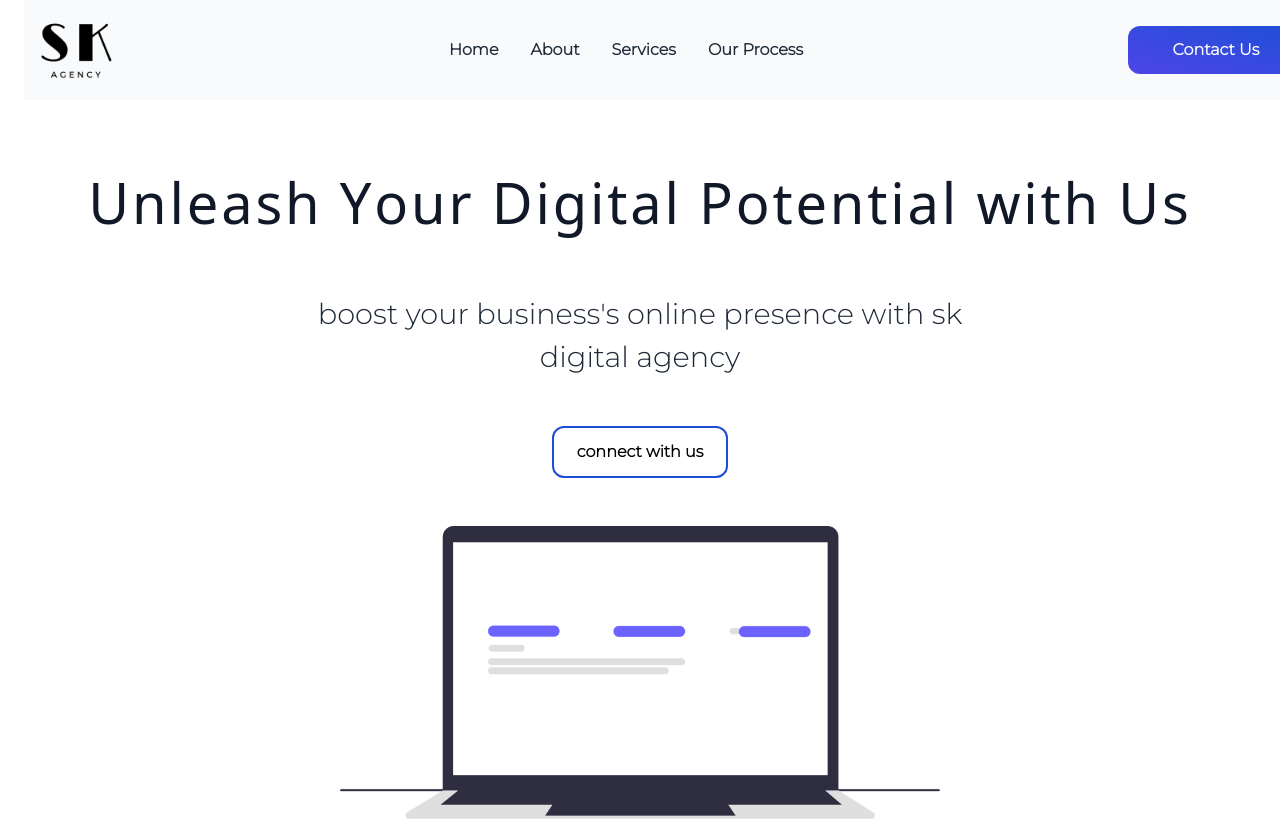
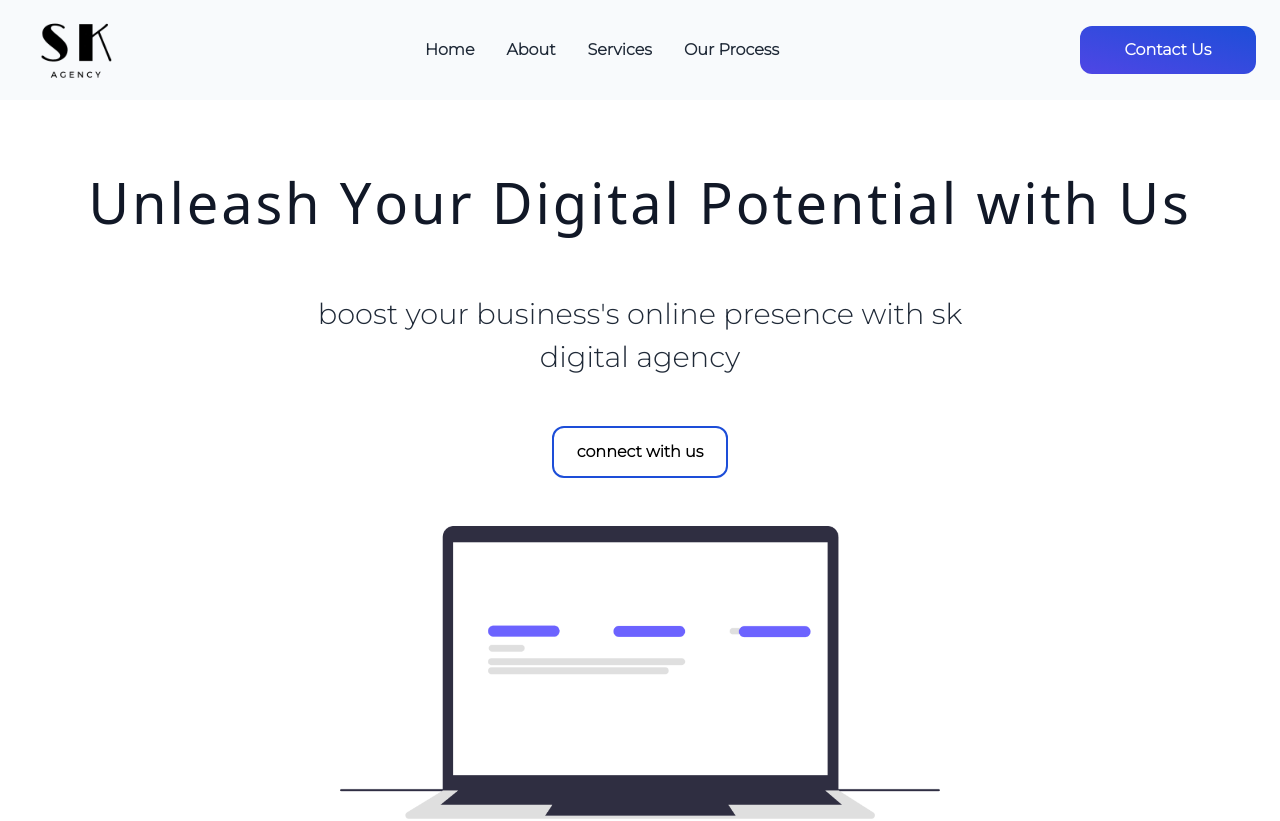
Before and after one commit to sameerkarki/SkAgency, a Next.js app: page / in a window 1280 px wide. Shown: the top 821 px of the page. Built offline with nearby package versions, Linux system fonts and the light colour scheme.

Commit message:
Update Navbar.js

```diff
--- a/app/Components/Navbar.js
+++ b/app/Components/Navbar.js
@@ -5,7 +5,7 @@ import logo from '@/public/lg.png'
 import Btn from './Btn'
 const Navbar = () => {
   return (
-    <nav className='flex justify-between mx-6 mr-6 items-center w-full fixed bg-slate-50 top-0  z-50'>
+    <nav className='flex justify-between px-6 items-center w-full fixed bg-slate-50 top-0  z-50'>
       <div className="logo">
         <Image src={logo} width={100} alt='logo' />
       </div>
```
